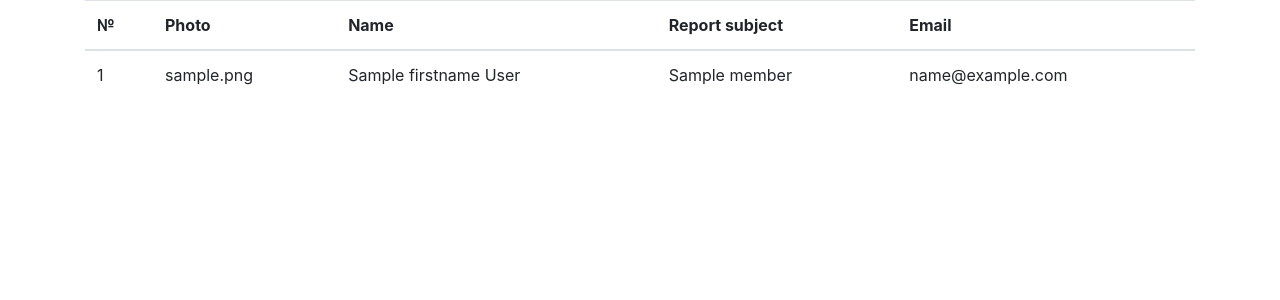
After one commit to Zoolootooy/alb_task, a PHP site: template src/application/views/list.php in a window 1280 px wide. The commit adds this page. Shown: the top 300 px of the page. Run offline with PHP 8.4, Linux system fonts and the light colour scheme; the template is opened without the code that fills it: most values are stand-ins (such as "Sample title", 1, 10 or a date in 2020); data that the repository does not hold is empty; some libraries are stand-ins or nearby versions.

Commit message:
Added second page

```diff
--- a/src/application/models/ModelMain.php
+++ b/src/application/models/ModelMain.php
@@ -29,6 +29,11 @@ class ModelMain extends Model
         }
     }
 
+    public function getAllMembers(){
+        $members = $this->conn->query("SELECT * FROM person ORDER BY id");
+        return $members;
+    }
+
     public function checkData($data){
 
     }
--- a/src/application/routes.php
+++ b/src/application/routes.php
@@ -2,6 +2,7 @@
 
 //$router->get('', 'ControllerMain@index');
 $router->get('', 'ControllerMain@index');
+$router->get('members_list', 'ControllerList@index');
 $router->post('checkData', 'ControllerMain@checkData');
 $router->post('showIcons', 'ControllerMain@showIcons');
 $router->post('checkEmail', 'ControllerMain@checkEmail');
--- /dev/null
+++ b/src/application/views/list.php
@@ -0,0 +1,37 @@
+<?php require('partials/header.php');?>
+
+<div class="container">
+    <div class="row">
+        <div class="col">
+            <div class="table-responsive text-nowrap">
+                <table class="table table-hover">
+                    <thead>
+                        <tr>
+                            <th>№</th>
+                            <th>Photo</th>
+                            <th>Name</th>
+                            <th>Report subject</th>
+                            <th>Email</th>
+                        </tr>
+                    </thead>
+                    <tbody>
+                    <?php $i = 0;
+                    foreach ($members as $member) : ?>
+                    <tr>
+                        <td><?= ++$i ?></td>
+                        <td><?=$member['photo']?></td>
+                        <td><?=$member['firstname']." ".$member['lastname']?></td>
+                        <td><?=$member['rep_subject']?></td>
+                        <td><?=$member['email']?></td>
+                    </tr>
+
+                    <?php endforeach; ?>
+                    </tbody>
+                </table>
+            </div>
+        </div>
+    </div>
+</div>
+
+
+<?php require('partials/footer.php'); ?>
--- a/src/public/js/form.js
+++ b/src/public/js/form.js
@@ -112,6 +112,7 @@ $(document).ready (function () {
     $(function(){
         $("#birthdate").datepicker();
     });
+    $("#first").hide();
     $("#second").hide();
-    $("#icons").hide();
+    // $("#icons").hide();
 });
```
Also changed, not shown: src/application/controllers/ControllerList.php (added, +16 -0 lines), src/application/views/form.php (+18 -10 lines).
